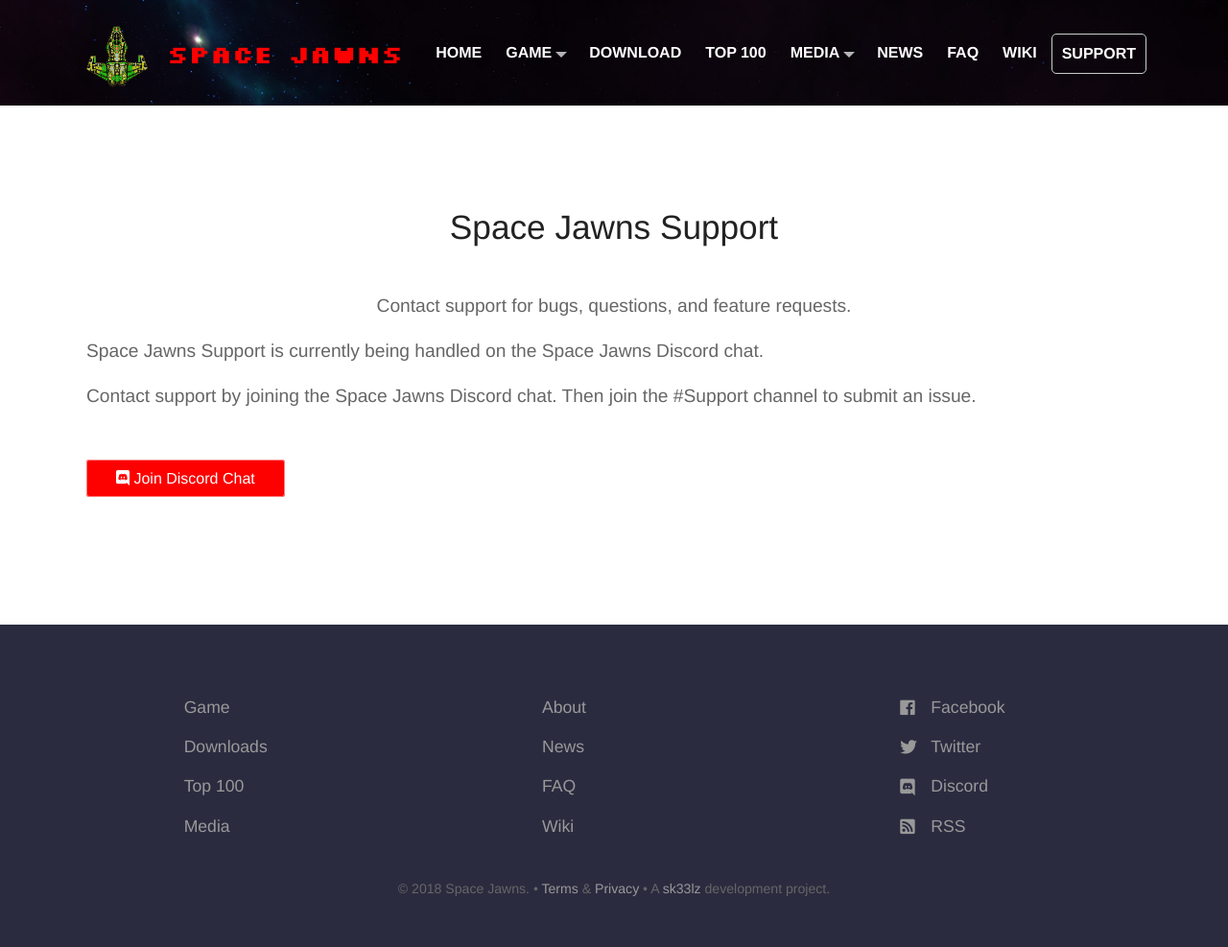
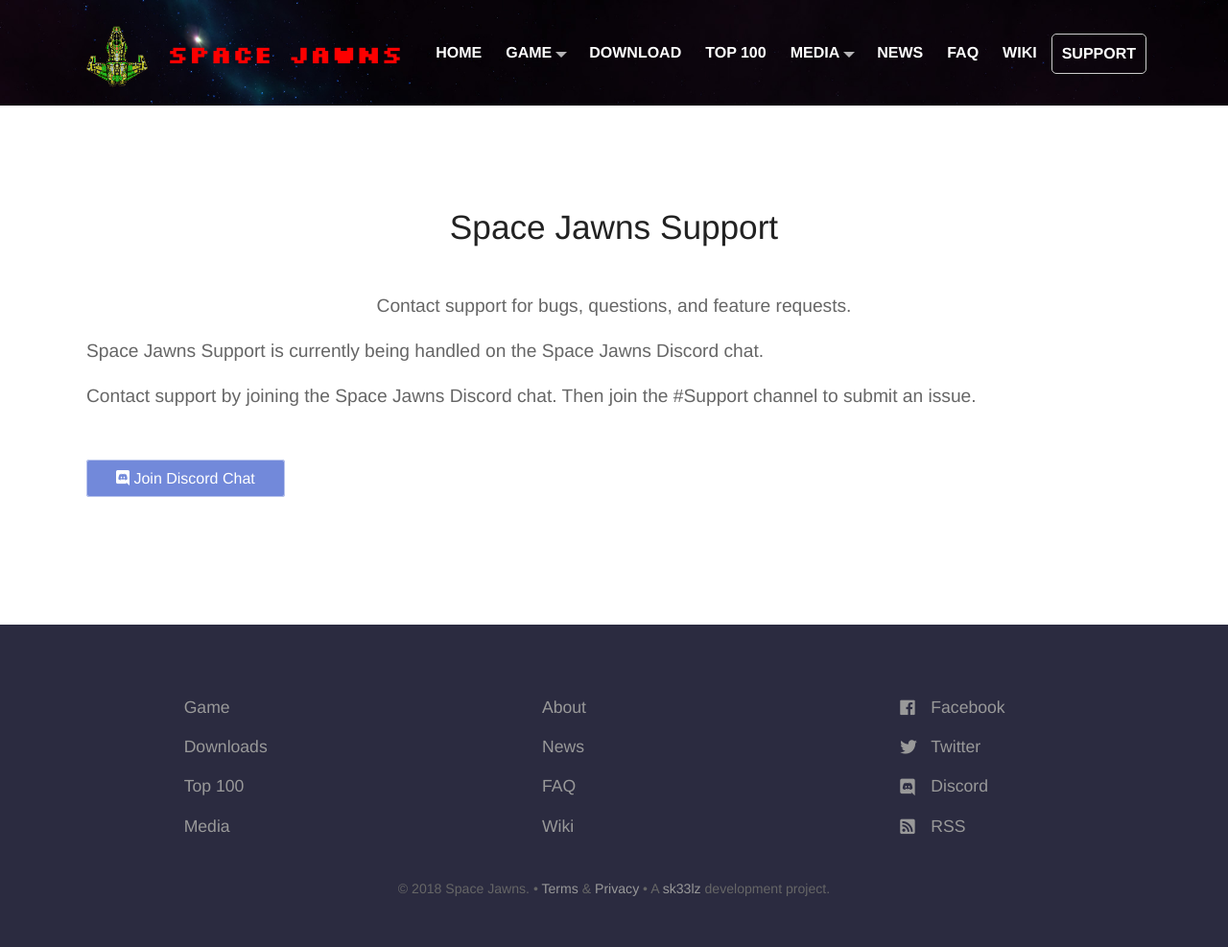
Before and after one commit to sk33lz/spacejawns, a Jekyll site: the page built from docs/pages/support.md, in a window 1280 px wide. Shown: the whole page at 96% size. Built offline with Jekyll 4.4.1, drawn with Linux system fonts in a browser that asks for light colours; nearby versions of some CDN libraries.

Commit message:
Updating colors.

```diff
--- a/docs/_sass/forms.scss
+++ b/docs/_sass/forms.scss
@@ -50,7 +50,7 @@
 	}
 
 	.button.discord a {
-		bacground: #7289da;
+		background: #7289da;
 	}
 
 }
```
